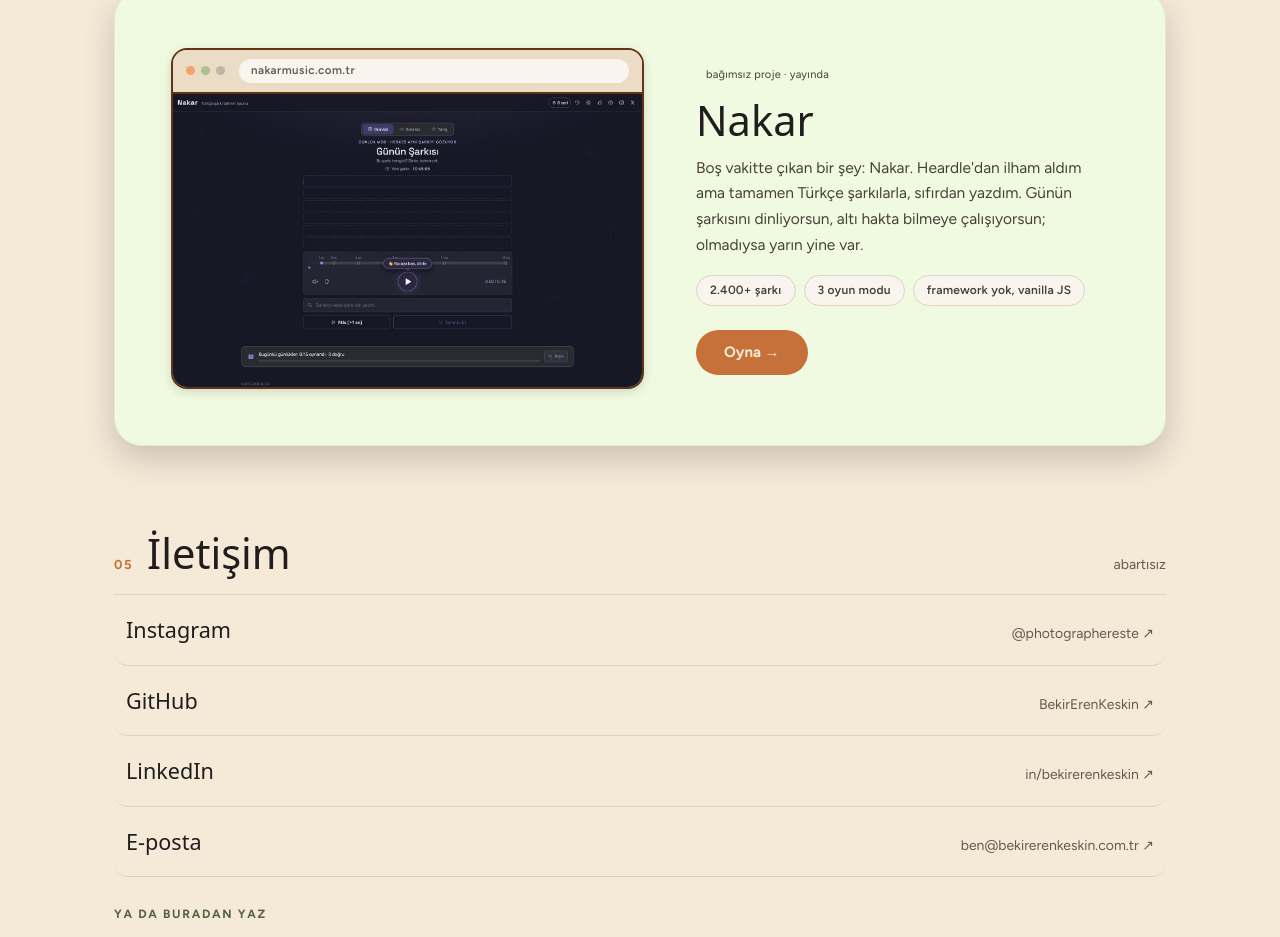
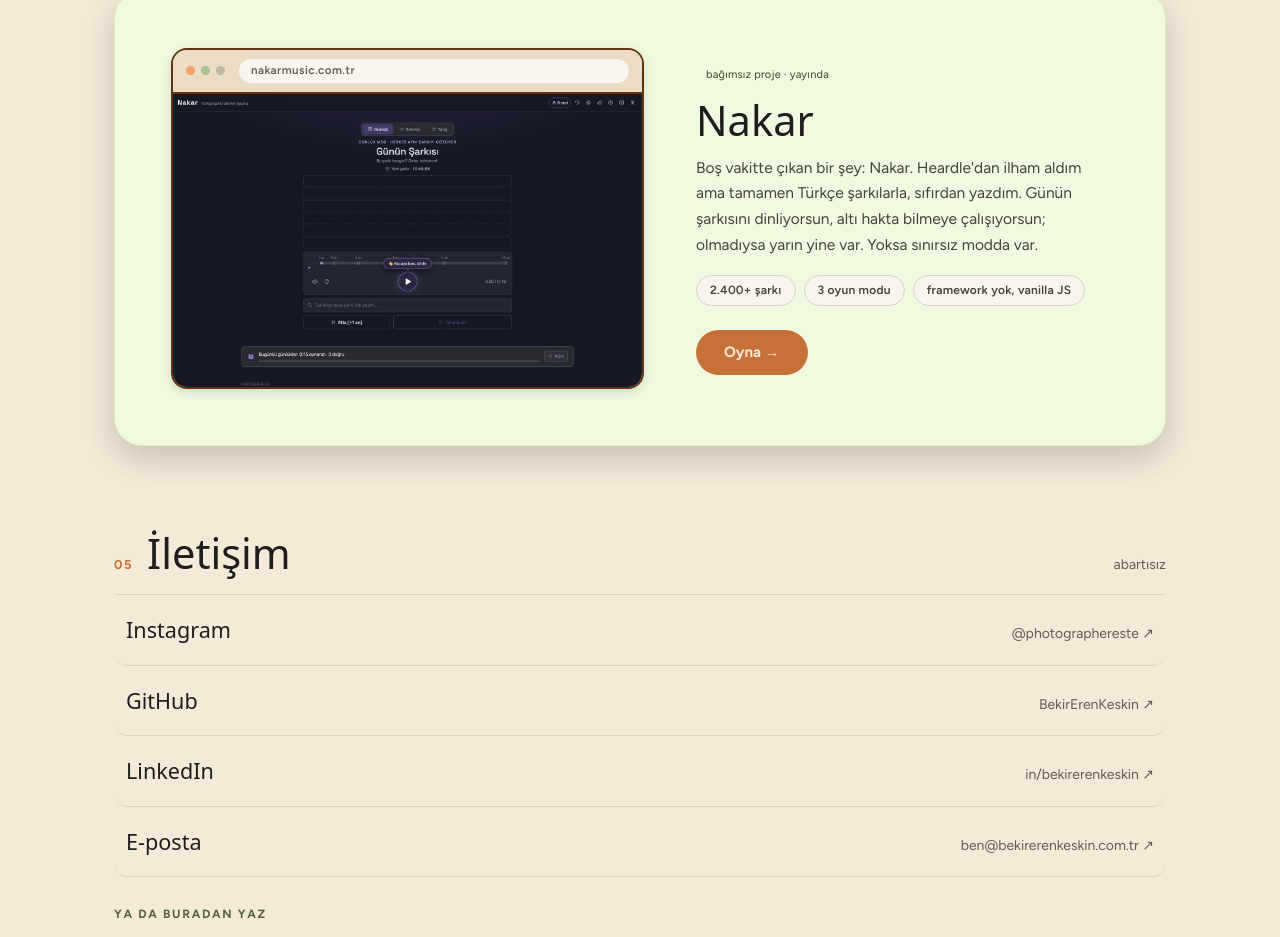
Before and after one commit to BekirErenKeskin/BekirErenKeskin.github.io, a plain HTML site: page index.html in a window 1280 px wide. Shown: the part 1616-2553 px from the top of the page. Drawn offline with Linux system fonts and the light colour scheme; no server answers; a web font is replaced by a local one.

Commit message:
Update index.html

```diff
--- a/index.html
+++ b/index.html
@@ -148,7 +148,7 @@
       <div class="spot-main">
         <span class="tag tag-accent-2">bağımsız proje · yayında</span>
         <h3>Nakar</h3>
-        <p>Boş vakitte çıkan bir şey: Nakar. Heardle'dan ilham aldım ama tamamen Türkçe şarkılarla, sıfırdan yazdım. Günün şarkısını dinliyorsun, altı hakta bilmeye çalışıyorsun; olmadıysa yarın yine var.</p>
+        <p>Boş vakitte çıkan bir şey: Nakar. Heardle'dan ilham aldım ama tamamen Türkçe şarkılarla, sıfırdan yazdım. Günün şarkısını dinliyorsun, altı hakta bilmeye çalışıyorsun; olmadıysa yarın yine var. Yoksa sınırsız modda var.</p>
         <div class="spot-rozetler">
           <span class="rozet">2.400+ şarkı</span>
           <span class="rozet">3 oyun modu</span>
```
